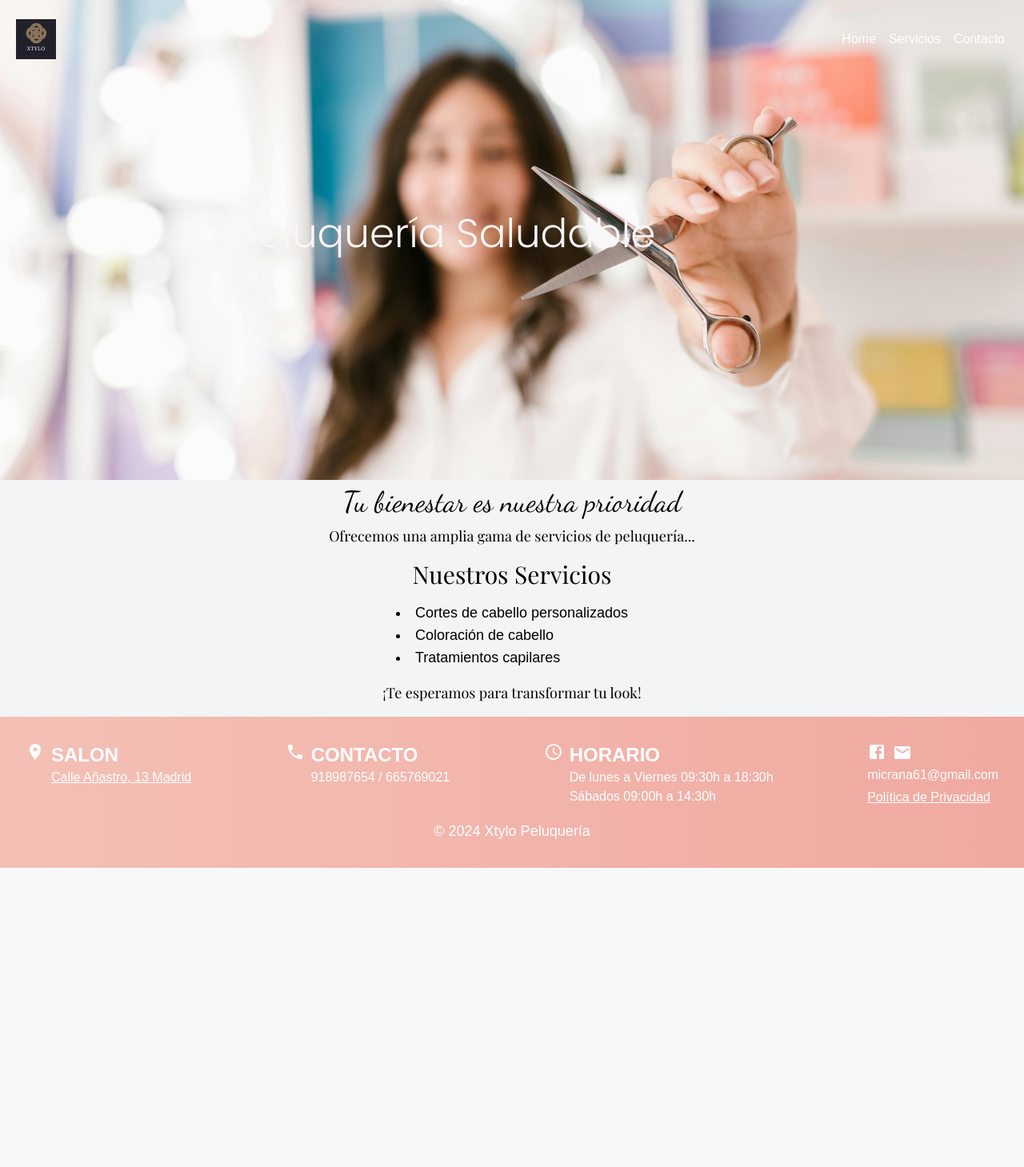
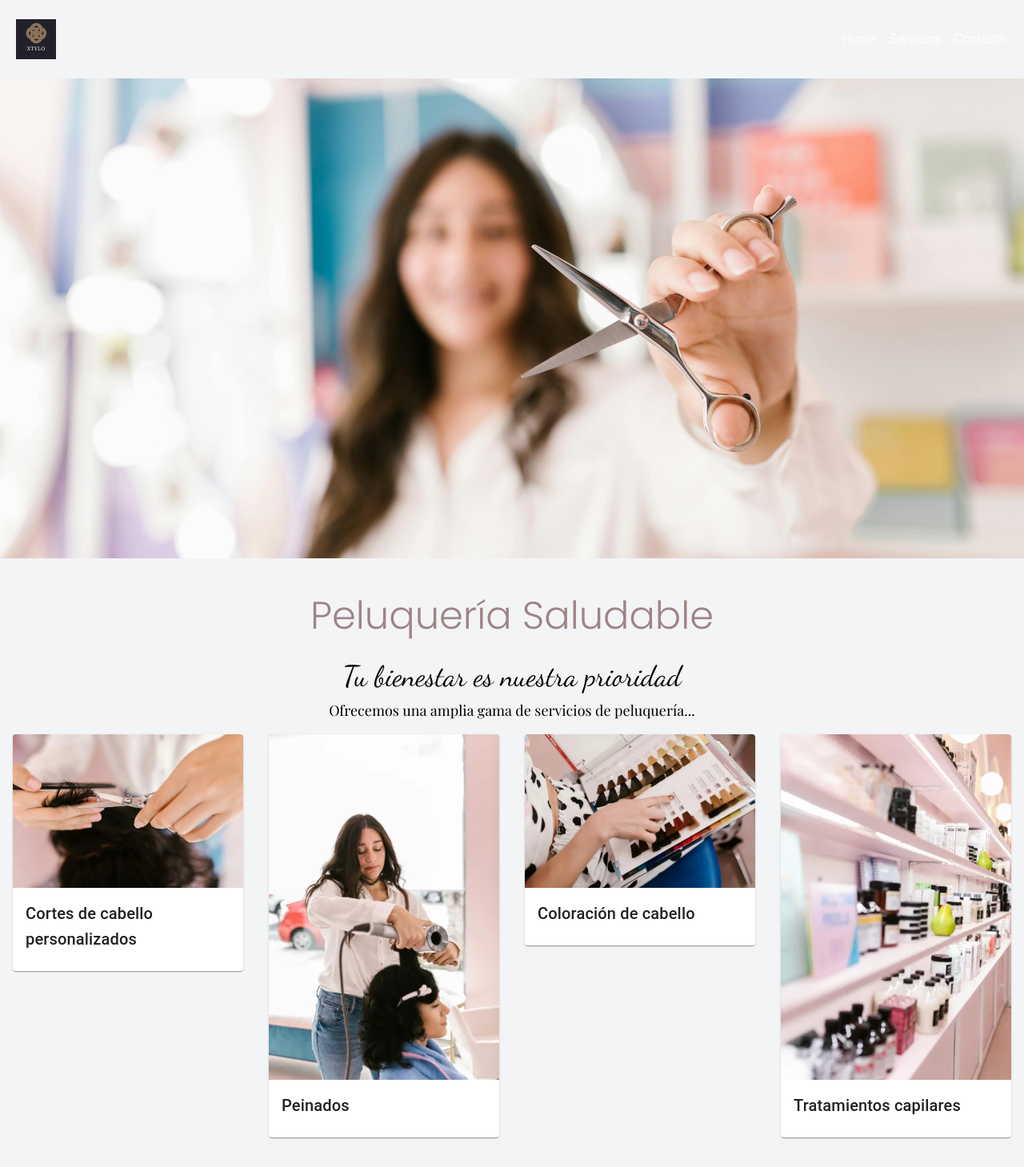
Before and after one commit to micrana23/proyecto-peluqueria, a React (Vite) app in the folder peluqueria-frontend/: page /servicios/peluqueria in a window 1280 px wide. Shown: the top 1459 px of the page at 80% size. Before the commit the page ends 1085 px from the top, so only its background shows below. Built offline with nearby package versions, Linux system fonts and the light colour scheme.

Commit message:
CambiosEnPeluqueria

```diff
--- a/peluqueria-frontend/package.json
+++ b/peluqueria-frontend/package.json
@@ -13,7 +13,7 @@
     "@emotion/react": "^11.13.3",
     "@emotion/styled": "^11.13.0",
     "@mui/icons-material": "^6.1.2",
-    "@mui/material": "^6.1.1",
+    "@mui/material": "^6.1.3",
     "cors": "^2.8.5",
     "dotenv": "^16.4.5",
     "express": "^4.21.0",
--- a/peluqueria-frontend/src/components/Header.jsx
+++ b/peluqueria-frontend/src/components/Header.jsx
@@ -1,63 +1,27 @@
-import React, { useEffect, useState } from "react";
+import React from "react";
 import { AppBar, Toolbar, IconButton } from "@mui/material";
-import { useNavigate, useLocation } from "react-router-dom";
+import { useNavigate } from "react-router-dom";
 import Navbar from "./Navbar";
 
 const Header = () => {
   const navigate = useNavigate();
-  const location = useLocation();
-  const [isScrolled, setIsScrolled] = useState(false);
-
-  // Verificar si estás en la página de Novias
-  const isNoviasPage = location.pathname === "../pages/Novias.jsx";
-
-  useEffect(() => {
-    const handleScroll = () => {
-      const scrollY = window.scrollY;
-
-      // Cambiar el estado si la página se ha desplazado más de 50px
-      if (scrollY > 50) {
-        setIsScrolled(true);
-      } else {
-        setIsScrolled(false);
-      }
-    };
-
-    // Escuchar el evento de desplazamiento
-    window.addEventListener("scroll", handleScroll);
-
-    // Limpiar el evento cuando el componente se desmonte
-    return () => {
-      window.removeEventListener("scroll", handleScroll);
-    };
-  }, []);
 
   return (
     <AppBar
-      position="fixed"
-      sx={{
-        backgroundColor: isScrolled ? "rgba(0, 0, 0, 0.8)" : "transparent", // Cambia según el desplazamiento
-        color: isScrolled ? "#fff" : "#000", // Cambia el color del texto también si es necesario
-        boxShadow: isScrolled ? "0px 4px 10px rgba(0, 0, 0, 0.2)" : "none", // Añadir una sombra cuando se desplaza
-        transition: "background-color 0.3s ease", // Transición suave
-        top: 0,
-        left: 0,
-        right: 0,
-      }}
+      position="static"
+      sx={{ backgroundColor: "transparent", boxShadow: "green" }}
     >
-      <Toolbar className="flex justify-between items-center p-4 w-full">
+      <Toolbar className="flex flex-col md:flex-row justify-between items-center p-4">
         <IconButton
           edge="start"
-          color="inherit"
+          color="black"
           aria-label="home"
-          onClick={() => navigate("/")}
+          onClick={() => navigate("/")} // Navega a la página de inicio
           sx={{ padding: 1 }}
         >
           <img src="/xtylo.png" alt="Peluqueria Xtylo" style={{ height: 50 }} />
         </IconButton>
-
-        {/* Pasar la prop isNovias al Navbar */}
-        <Navbar isNovias={isNoviasPage} />
+        <Navbar />
       </Toolbar>
     </AppBar>
   );
--- a/peluqueria-frontend/src/pages/Peluqueria.jsx
+++ b/peluqueria-frontend/src/pages/Peluqueria.jsx
@@ -1,23 +1,42 @@
 import React from "react";
 import Layout from "../components/Layout";
+import { Card, CardMedia, CardContent, Typography, Grid } from "@mui/material";
 
 const Peluqueria = () => {
+  const services = [
+    {
+      title: "Cortes de cabello personalizados",
+      image: "/assets/images/cortando pelo.webp",
+    },
+    {
+      title: "Peinados",
+      image: "/assets/images/rizando pelo.webp",
+    },
+    {
+      title: "Coloración de cabello",
+      image: "/assets/images/color cabello.webp",
+    },
+    {
+      title: "Tratamientos capilares",
+      image: "/assets/images/estanteria cosmeticos.webp",
+    },
+  ];
+
   return (
     <Layout>
       <div className="relative">
         {/* Imagen de fondo */}
         <img
-          src="/assets/images/tijeras.jpg" // Cambia la ruta a tu imagen de fondo
+          src="/assets/images/tijeras.jpg"
           alt="Descripción de la imagen"
           className="w-full h-auto max-h-[600px] object-cover relative z-0"
         />
 
-        {/* Texto superpuesto en la parte superior de la imagen */}
-        <div
-          className="absolute inset-0 flex flex-col items-center justify-start z-10 lg:right-[13%] lg:top-[28%] sm:right-[7%] sm:top-[30%]"
-          style={{ top: "28%", right: "13%" }}
-        >
-          <h1 className="custom-h1 mt-4 ">Peluquería Saludable</h1>
+        {/* Título (h1) fuera de la imagen */}
+        <div className="relative z-20 flex flex-col items-center justify-center my-8">
+          <h1 className="custom-h1 text-5xl sm:text-4xl lg:text-5xl mt-4">
+            Peluquería Saludable
+          </h1>
         </div>
 
         {/* Contenido por debajo del título */}
@@ -28,19 +47,31 @@ const Peluqueria = () => {
           <p className="text-black text-center font-playfair mb-2 text-lg max-w-lg">
             Ofrecemos una amplia gama de servicios de peluquería...
           </p>
-          {/* Añade más párrafos según sea necesario */}
         </div>
 
-        {/* Aquí puedes añadir más contenido específico sobre los servicios de peluquería */}
+        {/* Servicios con Material UI */}
+        <Grid container spacing={4} className="relative z-20 my-8 px-4">
+          {services.map((service) => (
+            <Grid item xs={12} sm={6} md={3} key={service.title}>
+              <Card>
+                <CardMedia
+                  component="img"
+                  alt={service.title}
+                  height="140"
+                  image={service.image}
+                />
+                <CardContent>
+                  <Typography variant="h6" component="div">
+                    {service.title}
+                  </Typography>
+                </CardContent>
+              </Card>
+            </Grid>
+          ))}
+        </Grid>
+
+        {/* Contenido adicional (opcional) */}
         <div className="relative z-20 flex flex-col items-center justify-center my-2">
-          <h3 className="text-black text-3xl font-playfair mb-4 text-center">
-            Nuestros Servicios
-          </h3>
-          <ul className="list-disc list-inside text-black text-lg mb-4">
-            <li>Cortes de cabello personalizados</li>
-            <li>Coloración de cabello</li>
-            <li>Tratamientos capilares</li>
-          </ul>
           <p className="text-black text-center font-playfair mb-2 text-lg max-w-lg">
             ¡Te esperamos para transformar tu look!
           </p>
--- a/peluqueria-frontend/src/styles/global.css
+++ b/peluqueria-frontend/src/styles/global.css
@@ -15,8 +15,20 @@ body {
   font-family: "Poppins", Helvetica, Arial, Lucida, sans-serif; /* Fuente personalizada */
   font-weight: 50; /* Peso de la fuente */
   font-size: 50px; /* Tamaño de fuente */
-  color: #faf5f5;
+  color: #9e8484;
   text-align: center; /* Alineación */
+}
+
+@media (max-width: 768px) {
+  .custom-h1 {
+    font-size: 32px; /* Tamaño para pantallas pequeñas */
+  }
+}
+
+@media (max-width: 480px) {
+  .custom-h1 {
+    font-size: 28px; /*Tamaño para pantallas muy pequeñas */
+  }
 }
 
 form {
@@ -42,16 +54,3 @@ button {
 button:hover {
   background-color: #45a049;
 }
-
-
-  @media (max-width: 767px) {
-    .novias-text {
-      top: 42% !important; /* Ajuste más alto para móviles */
-    }
-  }
-
-  @media (max-width: 767px) {
-    .uñas-text {
-      top: 42% !important; /* Ajuste más alto para móviles */
-    }
-  }
```
Also changed, not shown: 2 other files (tests, documents, lock files or other folders).
